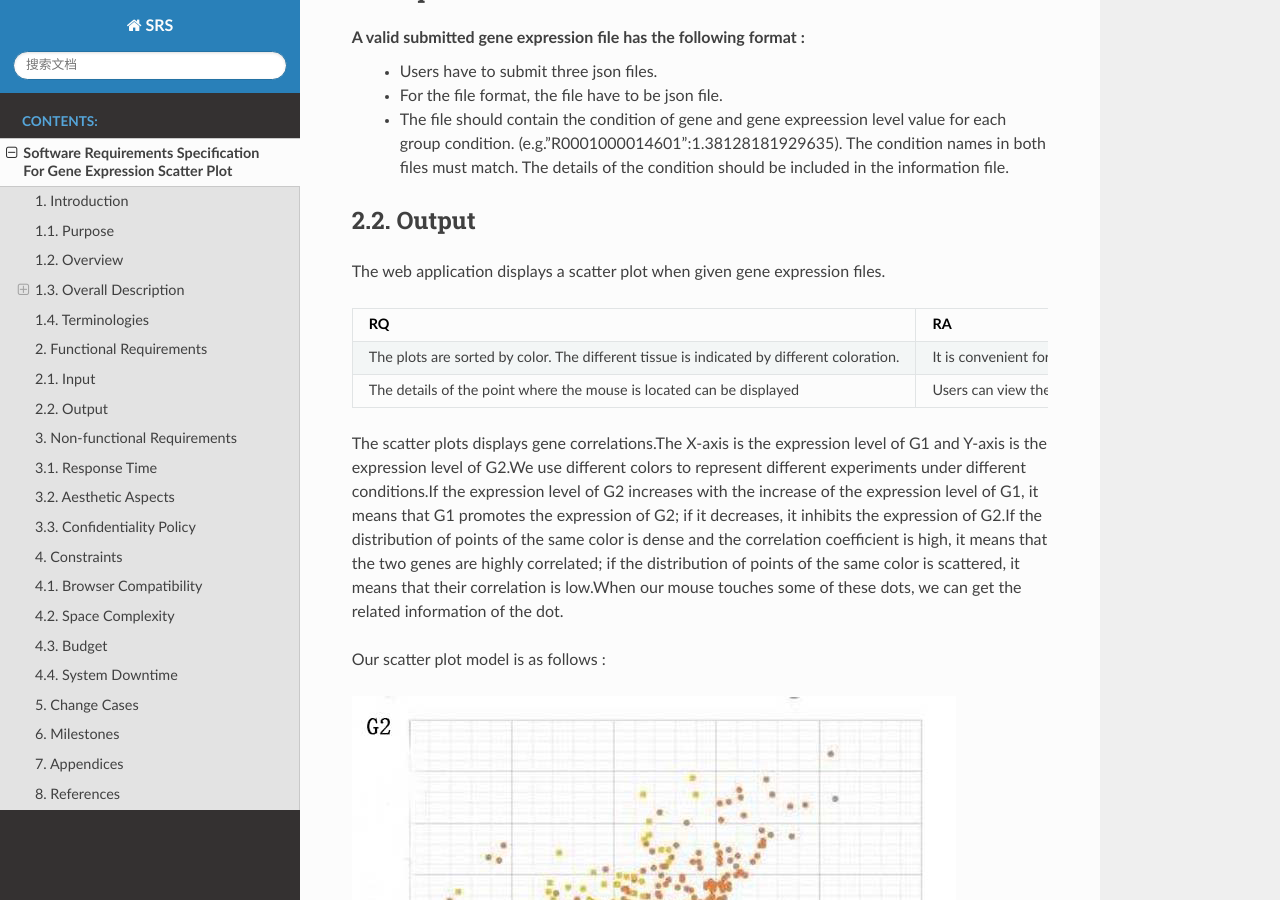
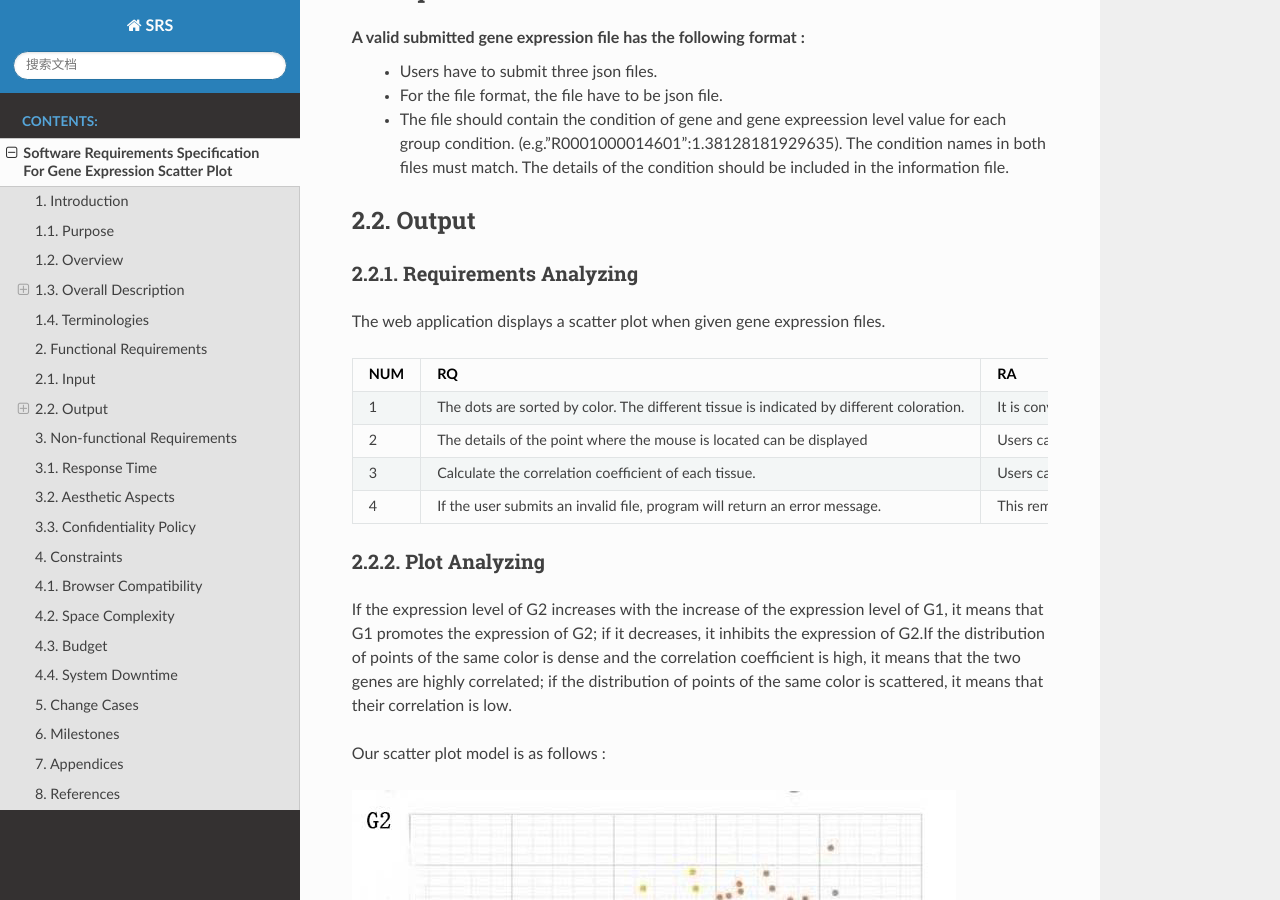
Before and after one commit to Hollyluc/lucHome, a Sphinx documentation site: the page built from source/srs.rst, in a window 1280 px wide and 900 px high, scrolled down 1370 px. Built offline with Sphinx 7.4.7 and the Read the Docs theme 2.0.0, drawn with Linux system fonts in a browser that asks for light colours.

Commit message:
Update srs.rst

```diff
--- a/source/srs.rst
+++ b/source/srs.rst
@@ -48,24 +48,40 @@ A valid submitted gene expression file has the following format :
 2.2. Output
 ---------------------------
 
+2.2.1. Requirements Analyzing
+*******************************
+
 The web application displays a scatter plot when given gene expression files.
 
-+------------------------+-----------------------+----------+
-|          RQ            |     RA                | PRIORITY |
-+========================+=======================+==========+
-|The plots are sorted by |It is convenient for   |          |
-|color. The different    |users to observe the   |          |
-|tissue is indicated by  |correlation between the|    H     |
-|different coloration.   |expression levels of   |          |
-|                        |two genes within the   |          |
-|                        |same tissue.           |          |
-+------------------------+-----------------------+----------+
-|The details of the point|Users can view the     |          |
-|where the mouse is      |experimental conditions|    H     |
-|located can be displayed|of the two genes       |          |
-+------------------------+-----------------------+----------+
++------+------------------------+-----------------------+----------+
+|NUM   |          RQ            |     RA                | PRIORITY |
++======+========================+=======================+==========+
+|1     |The dots are sorted by  |It is convenient for   |          |
+|      |color. The different    |users to observe the   |          |
+|      |tissue is indicated by  |correlation between the|    H     |
+|      |different coloration.   |expression levels of   |          |
+|      |                        |two genes within the   |          |
+|      |                        |same tissue.           |          |
++------+------------------------+-----------------------+----------+
+|2     |The details of the point|Users can view the     |          |
+|      |where the mouse is      |experimental conditions|    H     |
+|      |located can be displayed|of the two genes       |          |
++------+------------------------+-----------------------+----------+
+|3     |Calculate the           |Users can more         |          |
+|      |correlation coefficient |intuitively determine  |    H     |
+|      |of each tissue.         |the correlation between|          |
+|      |                        |two gene.              |          |
++------+------------------------+-----------------------+----------+
+|4     |If the user submits     |This reminds the user  |          |
+|      |an invalid file,        |that the uploaded file |    M     |
+|      |program will return an  |is invalid.            |          |
+|      |error message.          |                       |          |
++------+------------------------+-----------------------+----------+
 
-The scatter plots displays gene correlations.The X-axis is the expression level of G1 and Y-axis is the expression level of  G2.We use different colors to represent different experiments under different conditions.If the expression level of G2 increases with the increase of the expression level of G1, it means that G1 promotes the expression of G2; if it decreases, it inhibits the expression of G2.If the distribution of points of the same color is dense and the correlation coefficient is high, it means that the two genes are highly correlated; if the distribution of points of the same color is scattered, it means that their correlation is low.When our mouse touches some of these dots, we can get the  related information of the dot.
+2.2.2.  Plot Analyzing
+***********************
+
+If the expression level of G2 increases with the increase of the expression level of G1, it means that G1 promotes the expression of G2; if it decreases, it inhibits the expression of G2.If the distribution of points of the same color is dense and the correlation coefficient is high, it means that the two genes are highly correlated; if the distribution of points of the same color is scattered, it means that their correlation is low.
 
 Our scatter plot model is as follows :
 
```
